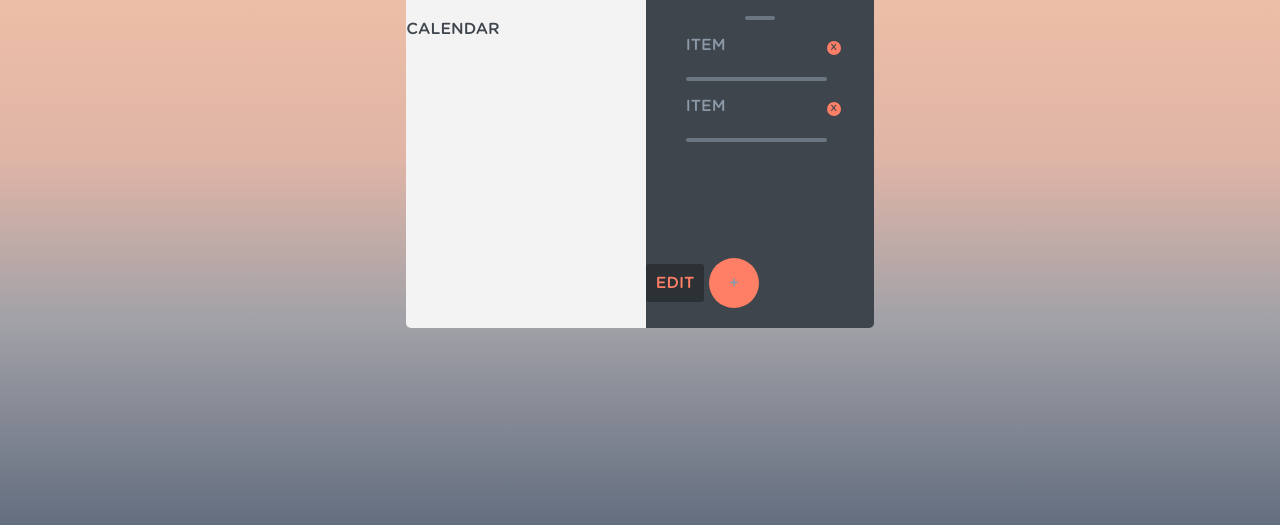
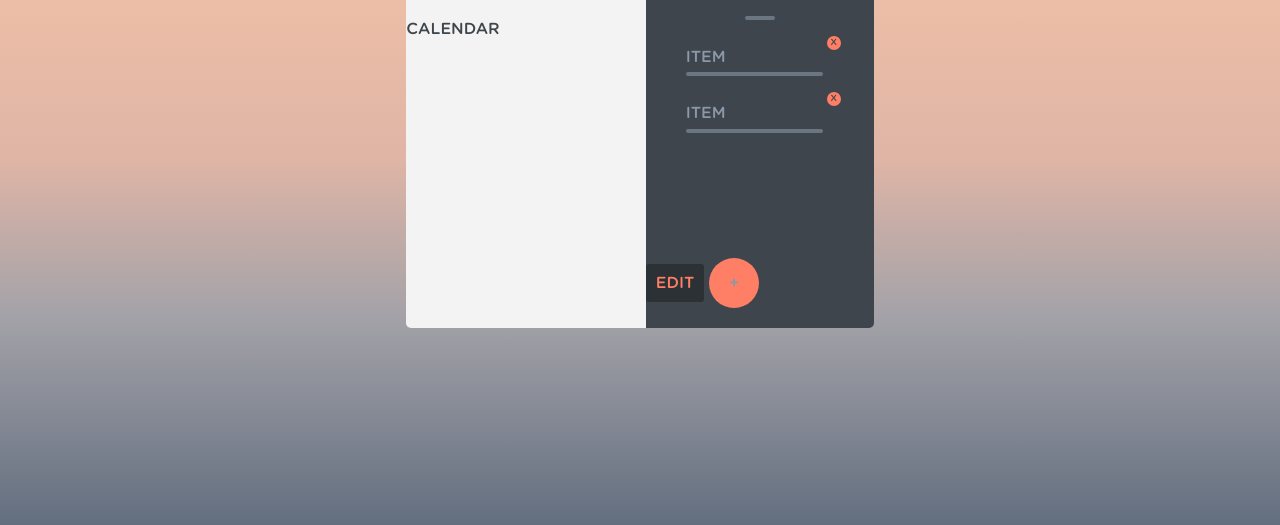
Before and after one commit to anton-marchenko/am.freebie-calendar-template, a website: page index.html in a window 1280 px wide. Shown: the part 275-800 px from the top of the page. Drawn offline with Linux system fonts and the light colour scheme.

Commit message:
Feat: remove button position

```diff
--- a/scss/style.scss
+++ b/scss/style.scss
@@ -170,13 +170,16 @@ body {
         display: flex;
         padding-bottom: 16px;
         padding-right: 16px;
-        white-space: nowrap;
     }
 
     &__title {
         position: relative;
         flex-grow: 1;
+        padding-top: 12px;
         padding-bottom: 10px;
+        white-space: nowrap;
+        overflow: hidden;
+        text-overflow: ellipsis;
 
         &::after {
             content: "";
@@ -191,7 +194,11 @@ body {
     }
 
     &__button-wrapper {
-        padding-bottom: 26px;
+        display: flex;
+        flex-direction: column;
+        width: 14px;
+        flex-shrink: 0;
+        margin-left: 4px;
     }
 }
 
```
Also changed, not shown: css/style.css.
